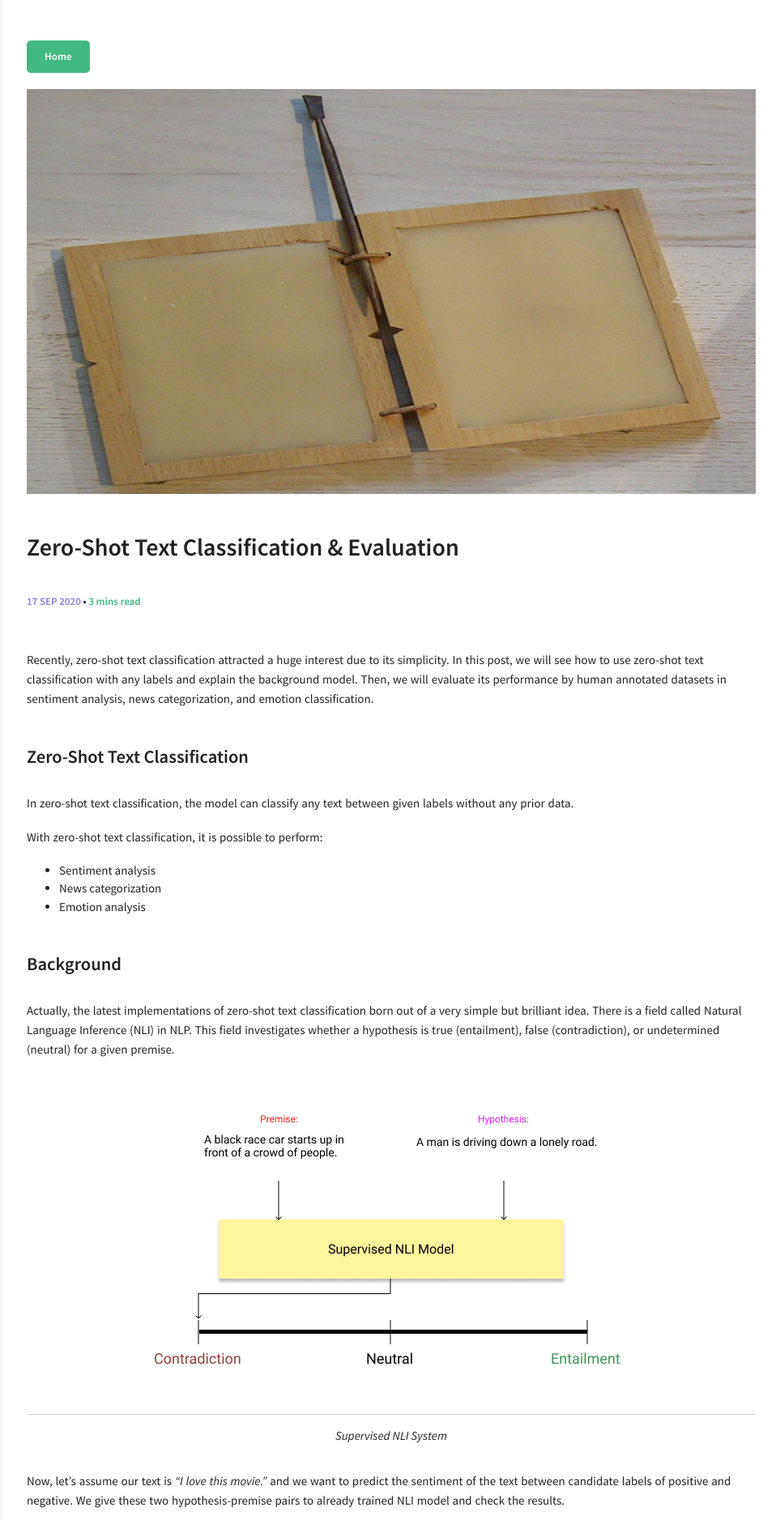
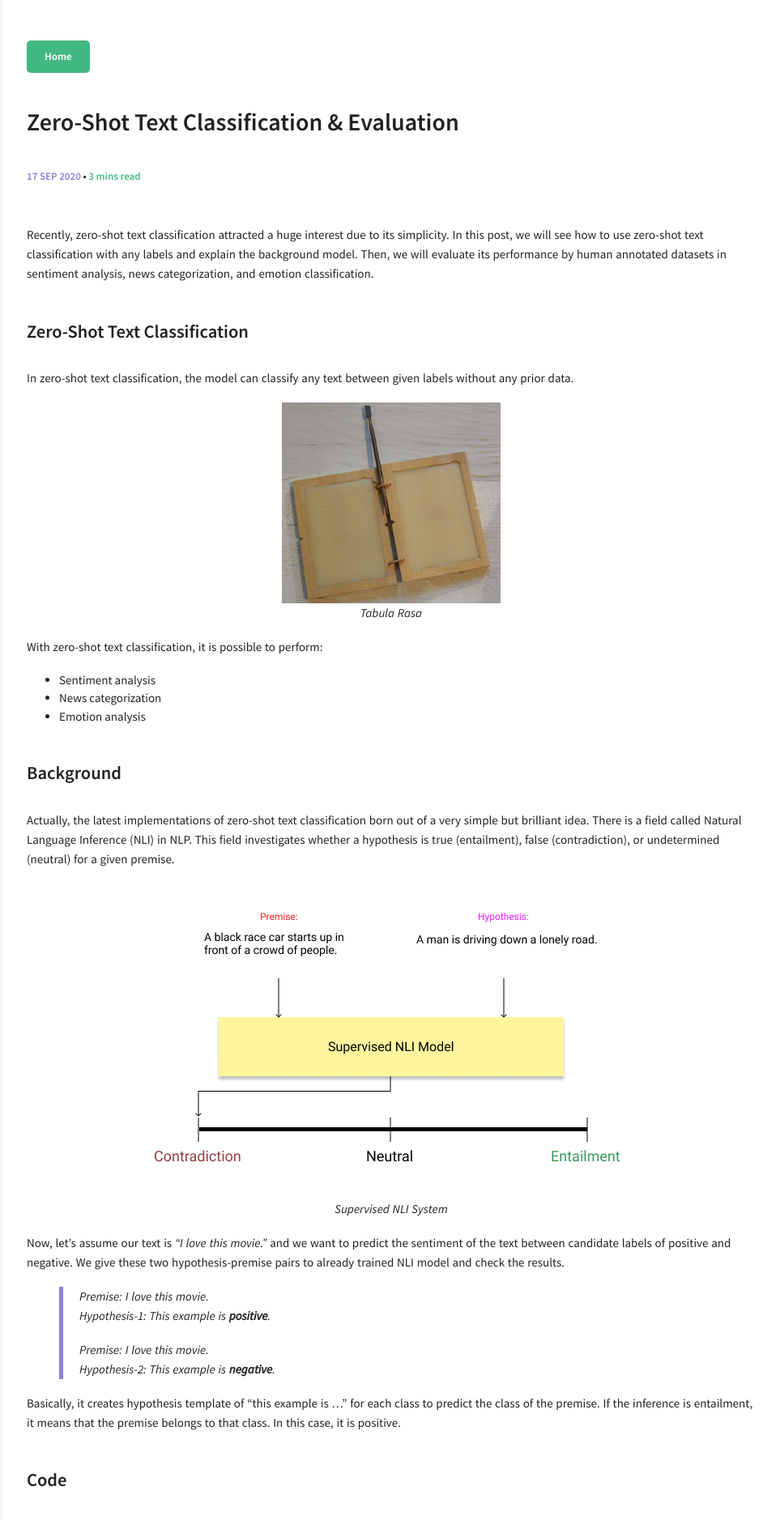
Before and after one commit to akoksal/akoksal.github.io, a Jekyll site: the page built from _posts/2020-09-17-zero-shot-text-classification-evaluation.md, in a window 1280 px wide. Shown: the top 1877 px of the page at 81% size, without its empty margins (317-1280 px from the left). Built offline with Jekyll 4.4.1, drawn with Linux system fonts in a browser that asks for light colours; comment, search, counter and statistics services are not loaded; some of the changed text lies outside the part shown.

Commit message:
New blog post

```diff
--- a/_layouts/post_listing.html
+++ b/_layouts/post_listing.html
@@ -51,7 +51,9 @@ layout: default
       {% else %}
       "{{ site.url }}/img/{{ post.image.feature }}"
       {% endif %}
-      alt="{{ post.title | escape }} feature image">
+      alt="{{ post.title | escape }} feature image" width=25% >
+
+
 
       </a>
       {% if post.image.credit %}
--- a/_posts/2020-09-17-zero-shot-text-classification-evaluation.md
+++ b/_posts/2020-09-17-zero-shot-text-classification-evaluation.md
@@ -5,7 +5,6 @@ excerpt: "Recently, zero shot text classification attracted a huge interest due
 categories:
 comments: true
 image:
-    feature: tr.jpg
 ---
 
 Recently, zero-shot text classification attracted a huge interest due to its simplicity. In this post, we will see how to use zero-shot text classification with any labels and explain the background model. Then, we will evaluate its performance by human annotated datasets in sentiment analysis, news categorization, and emotion classification.
@@ -13,6 +12,13 @@ Recently, zero-shot text classification attracted a huge interest due to its sim
 ### Zero-Shot Text Classification
 
 In zero-shot text classification, the model can classify any text between given labels without any prior data.
+
+
+<div style="text-align: center;">
+  <img src="{{ site.url }}/img/tr.jpg" width="30%">
+  <span style="display: inline-block;"> *Tabula Rasa* </span>
+</div>
+
 
 With zero-shot text classification, it is possible to perform:
 * Sentiment analysis
@@ -22,9 +28,12 @@ With zero-shot text classification, it is possible to perform:
 ### Background
 Actually, the latest implementations of zero-shot text classification born out of a very simple but brilliant idea. There is a field called Natural Language Inference (NLI) in NLP. This field investigates whether a hypothesis is true (entailment), false (contradiction), or undetermined (neutral) for a given premise.
 
-| ![]({{ site.url }}/img/sup_nli.png) |
-|:--:|
-| *Supervised NLI System* |
+
+<div style="text-align: center;">
+  <img src="{{ site.url }}/img/sup_nli.png">
+  <span style="display: inline-block;"> *Supervised NLI System* </span>
+</div>
+
 
 Now, let's assume our text is *"I love this movie."* and we want to predict the sentiment of the text between candidate labels of positive and negative. We give these two hypothesis-premise pairs to already trained NLI model and check the results.
 
@@ -41,32 +50,37 @@ Basically, it creates hypothesis template of "this example is …" for each cla
 Thanks to HuggingFace, it can be easily used through the [pipeline module](https://huggingface.co/transformers/main_classes/pipelines.html#transformers.ZeroShotClassificationPipeline).
 
 
-| ![]({{ site.url }}/img/c1.png) |
-|:--:|
-| *Initializing the classifier with an example of sentiment analysis* |
+<div style="text-align: center;">
+  <img src="{{ site.url }}/img/c1.png">
+  <span style="display: inline-block;"> *Initializing the classifier with an example of sentiment analysis* </span>
+</div>
+
 
 In the first example, we initialize the classifier from transformers pipeline and then give an example from [IMDB dataset](http://ai.stanford.edu/~amaas/data/sentiment/). You can see that the classifier produces scores for each label. In the first example, it predicts the sentiment of the text as positive, correctly.
 
 
-| ![]({{ site.url }}/img/c2.png) |
-|:--:|
-| *Example of news categorization* |
+<div style="text-align: center;">
+  <img src="{{ site.url }}/img/c2.png">
+  <span style="display: inline-block;"> *Example of news categorization* </span>
+</div>
 
 Our second example is for news categorization from [AG News dataset](http://groups.di.unipi.it/~gulli/AG_corpus_of_news_articles.html). It correctly predicts the news in business category.
 
-| ![]({{ site.url }}/img/c3.png) |
-|:--:|
-| *Example of emotion classification* |
+<div style="text-align: center;">
+  <img src="{{ site.url }}/img/c3.png">
+  <span style="display: inline-block;"> *Example of emotion classification* </span>
+</div>
+
 
 In our last example, we investigated an example from [Emotion dataset](https://github.com/dair-ai/emotion_dataset). Zero-shot classification model predicts emotion of the sentence "i didnt feel humiliated" as surprise, however gold label is sadness.
 
 ### Evaluation
 Zero-shot classification looks promising in these examples. However, its performance should be evaluated with correct measurements by using already labeled examples.
 
-
-| ![]({{ site.url }}/img/cherry.jpeg) |
-|:--:|
-| *Cherry-picking??? Photo by Andriyko Podilnyk on Unsplash* |
+<div style="text-align: center;">
+  <img src="{{ site.url }}/img/cherry.jpeg">
+  <span style="display: inline-block;"> *Cherry-picking??? Photo by Andriyko Podilnyk on Unsplash* </span>
+</div>
 
 By using the latest dataset library of HuggingFace, we can easily evaluate its performance on several datasets.
 * [IMDB dataset](http://ai.stanford.edu/~amaas/data/sentiment/): sentiment analysis<br>
@@ -78,9 +92,10 @@ Classes: *anger, fear, joy, love, sadness, surprise*
 
 Let's compare our zero-shot text classification model with the state-of-the-art models and random pick in micro-average F1.
 
-| ![]({{ site.url }}/img/table.png) |
-|:--:|
-| *Micro-average F1 in different datasets* |
+<div style="text-align: center;">
+  <img src="{{ site.url }}/img/table.png">
+  <span style="display: inline-block;"> *Micro-average F1 in different datasets* </span>
+</div>
 
 For more details about initializing zero-shot classification pipeline and evaluation code, check out this well-prepared [Colab Notebook](https://colab.research.google.com/drive/14NuJFnW3hsKNYvy0t37S0x3YYRhrxJ47?usp=sharing).
 
```
